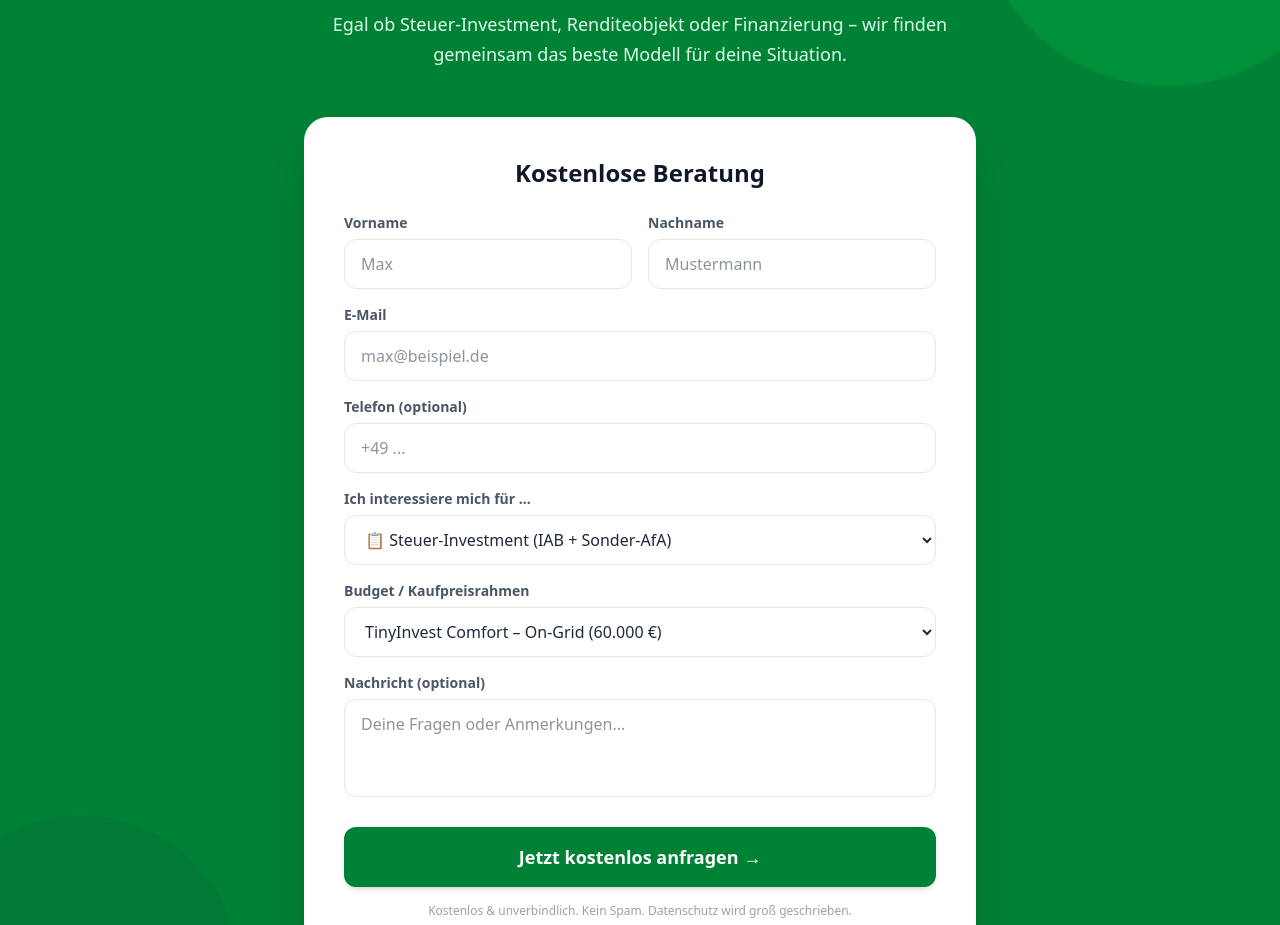
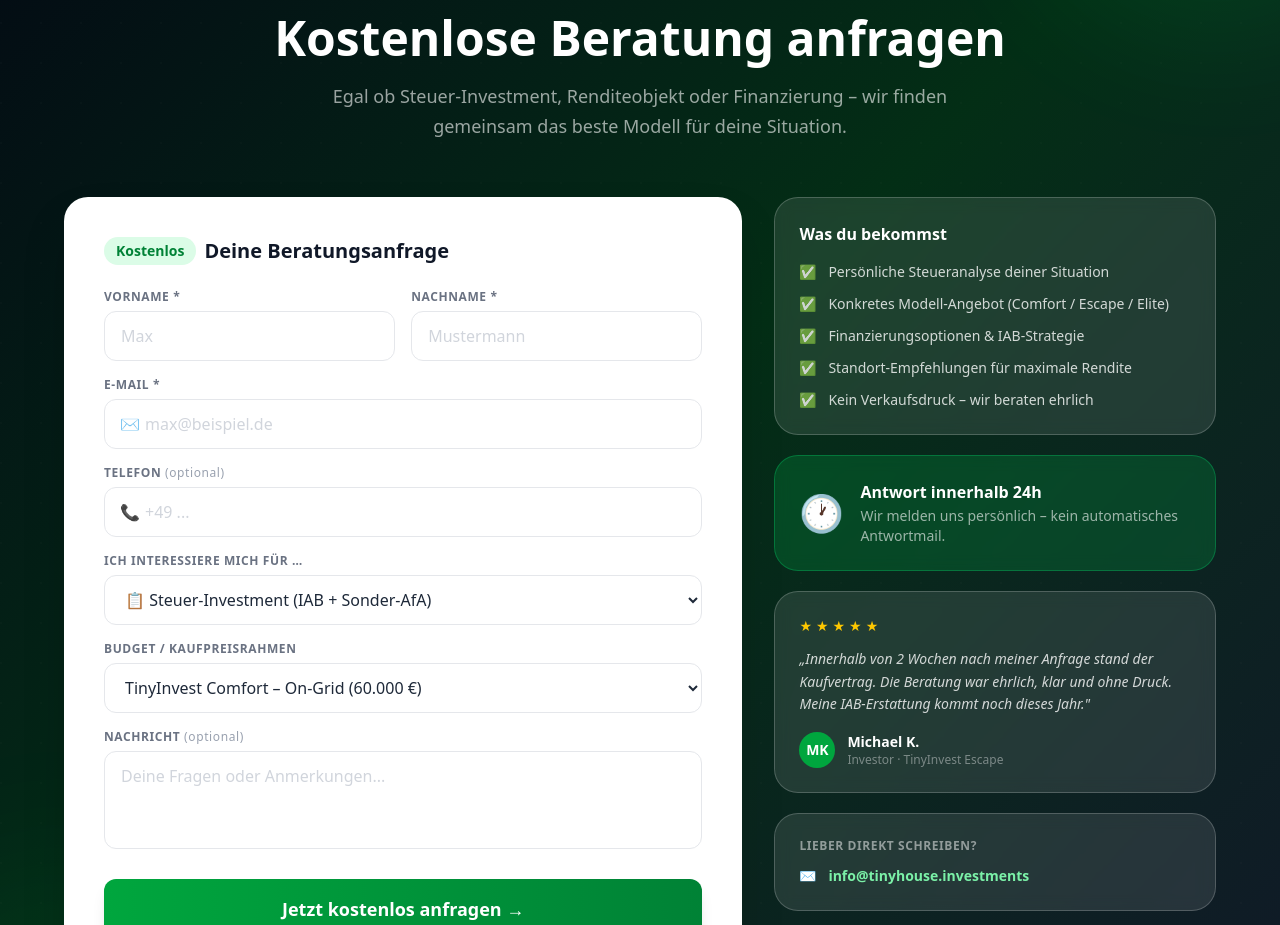
Before and after one commit to H3n0ch/tinyinvest, a Next.js app: page /partner in a window 1280 px wide. Shown: the part 1463-2388 px from the top of the page. Built offline with nearby package versions, Linux system fonts and the light colour scheme.

Commit message:
signup section

```diff
--- a/app/components/Footer.tsx
+++ b/app/components/Footer.tsx
@@ -55,7 +55,7 @@ export default function Footer() {
             <ul className="space-y-2 text-gray-400 text-sm">
               <li className="flex items-center gap-2">
                 <span>📧</span>
-                <a href="mailto:info@tinyinvest.de" className="hover:text-green-400 transition-colors">info@tinyinvest.de</a>
+                <a href="mailto:info@tinyhouse.investments" className="hover:text-green-400 transition-colors">info@tinyhouse.investments</a>
               </li>
               <li className="flex items-center gap-2">
                 <span>📞</span>
--- a/app/components/Kontakt.tsx
+++ b/app/components/Kontakt.tsx
@@ -1,42 +1,91 @@
+"use client";
+import { useState } from "react";
+
 export default function Kontakt() {
+  const [submitted, setSubmitted] = useState(false);
+
   return (
-    <section id="kontakt" className="py-24 bg-green-700 relative overflow-hidden">
-      <div className="absolute -top-20 -right-20 w-96 h-96 bg-green-600 rounded-full opacity-40" />
-      <div className="absolute -bottom-20 -left-20 w-80 h-80 bg-green-800 rounded-full opacity-30" />
+    <section id="kontakt" className="py-24 relative overflow-hidden bg-gradient-to-br from-gray-950 via-green-950 to-gray-900">
+      {/* Dekorative Hintergrund-Elemente */}
+      <div className="absolute inset-0 opacity-10">
+        <div className="absolute top-0 left-0 w-full h-full" style={{backgroundImage: "radial-gradient(circle at 1px 1px, rgba(255,255,255,0.15) 1px, transparent 0)", backgroundSize: "40px 40px"}} />
+      </div>
+      <div className="absolute -top-32 -right-32 w-96 h-96 bg-green-500 rounded-full opacity-10 blur-3xl" />
+      <div className="absolute -bottom-32 -left-32 w-96 h-96 bg-green-700 rounded-full opacity-10 blur-3xl" />
 
-      <div className="relative max-w-4xl mx-auto px-4 sm:px-6 lg:px-8 text-center text-white">
-        <span className="inline-block bg-white/20 text-white text-sm font-semibold px-4 py-2 rounded-full mb-6">
+      <div className="relative max-w-7xl mx-auto px-4 sm:px-6 lg:px-8">
+
+        {/* Social Proof Banner */}
+        <div className="flex justify-center mb-10">
+          <div className="inline-flex items-center gap-2 bg-white/10 border border-white/20 backdrop-blur-sm text-white text-sm font-semibold px-5 py-2.5 rounded-full">
+            <span className="flex h-2.5 w-2.5 relative">
+              <span className="animate-ping absolute inline-flex h-full w-full rounded-full bg-green-400 opacity-75"></span>
+              <span className="relative inline-flex rounded-full h-2.5 w-2.5 bg-green-400"></span>
+            </span>
+            Bereits 47 Investoren haben in den letzten 30 Tagen eine Beratung angefragt
+          </div>
+        </div>
+
+        {/* Headline */}
+        <div className="text-center mb-14">
+          <span className="inline-block bg-green-500/20 border border-green-400/30 text-green-300 text-sm font-semibold px-4 py-2 rounded-full mb-4">
             🚀 Bereit loszulegen?
           </span>
-        <h2 className="text-3xl sm:text-4xl md:text-5xl font-black mb-6">
+          <h2 className="text-3xl sm:text-4xl md:text-5xl font-black text-white mb-5">
             Kostenlose Beratung anfragen
           </h2>
-        <p className="text-green-100 text-lg max-w-2xl mx-auto mb-12 leading-relaxed">
+          <p className="text-white/60 text-lg max-w-2xl mx-auto leading-relaxed">
             Egal ob Steuer-Investment, Renditeobjekt oder Finanzierung – wir finden gemeinsam das beste Modell für deine Situation.
           </p>
+        </div>
 
-        <div className="bg-white rounded-3xl p-8 md:p-10 max-w-2xl mx-auto text-left shadow-2xl">
-          <h3 className="text-2xl font-bold text-gray-900 mb-6 text-center">Kostenlose Beratung</h3>
+        {/* 2-spaltiges Layout */}
+        <div className="grid grid-cols-1 lg:grid-cols-5 gap-8 max-w-6xl mx-auto">
+
+          {/* LINKS: Formular */}
+          <div className="lg:col-span-3">
+            {submitted ? (
+              <div className="bg-white rounded-3xl p-10 shadow-2xl text-center flex flex-col items-center justify-center min-h-[400px]">
+                <div className="text-6xl mb-4">🎉</div>
+                <h3 className="text-2xl font-black text-gray-900 mb-3">Anfrage erhalten!</h3>
+                <p className="text-gray-500 max-w-sm">Wir melden uns persönlich innerhalb von 24 Stunden bei dir. Schau auch in deinen Spam-Ordner.</p>
+              </div>
+            ) : (
+              <div className="bg-white rounded-3xl p-8 md:p-10 shadow-2xl">
+                <h3 className="text-xl font-black text-gray-900 mb-6 flex items-center gap-2">
+                  <span className="bg-green-100 text-green-700 text-sm font-bold px-3 py-1 rounded-full">Kostenlos</span>
+                  Deine Beratungsanfrage
+                </h3>
+
                 <div className="grid grid-cols-1 sm:grid-cols-2 gap-4 mb-4">
                   <div>
-              <label className="block text-sm font-semibold text-gray-600 mb-1.5">Vorname</label>
-              <input type="text" placeholder="Max" className="w-full border border-gray-200 rounded-xl px-4 py-3 text-gray-800 focus:outline-none focus:ring-2 focus:ring-green-500 focus:border-transparent transition-all" />
+                    <label className="block text-xs font-bold text-gray-500 uppercase tracking-wider mb-1.5">Vorname *</label>
+                    <input type="text" placeholder="Max" className="w-full border border-gray-200 rounded-xl px-4 py-3 text-gray-800 focus:outline-none focus:ring-2 focus:ring-green-500 focus:border-transparent transition-all placeholder:text-gray-300" />
                   </div>
                   <div>
-              <label className="block text-sm font-semibold text-gray-600 mb-1.5">Nachname</label>
-              <input type="text" placeholder="Mustermann" className="w-full border border-gray-200 rounded-xl px-4 py-3 text-gray-800 focus:outline-none focus:ring-2 focus:ring-green-500 focus:border-transparent transition-all" />
+                    <label className="block text-xs font-bold text-gray-500 uppercase tracking-wider mb-1.5">Nachname *</label>
+                    <input type="text" placeholder="Mustermann" className="w-full border border-gray-200 rounded-xl px-4 py-3 text-gray-800 focus:outline-none focus:ring-2 focus:ring-green-500 focus:border-transparent transition-all placeholder:text-gray-300" />
                   </div>
                 </div>
+
                 <div className="mb-4">
-            <label className="block text-sm font-semibold text-gray-600 mb-1.5">E-Mail</label>
-            <input type="email" placeholder="max@beispiel.de" className="w-full border border-gray-200 rounded-xl px-4 py-3 text-gray-800 focus:outline-none focus:ring-2 focus:ring-green-500 focus:border-transparent transition-all" />
+                  <label className="block text-xs font-bold text-gray-500 uppercase tracking-wider mb-1.5">E-Mail *</label>
+                  <div className="relative">
+                    <span className="absolute left-4 top-1/2 -translate-y-1/2 text-gray-400">✉️</span>
+                    <input type="email" placeholder="max@beispiel.de" className="w-full border border-gray-200 rounded-xl pl-10 pr-4 py-3 text-gray-800 focus:outline-none focus:ring-2 focus:ring-green-500 focus:border-transparent transition-all placeholder:text-gray-300" />
                   </div>
+                </div>
+
                 <div className="mb-4">
-            <label className="block text-sm font-semibold text-gray-600 mb-1.5">Telefon (optional)</label>
-            <input type="tel" placeholder="+49 ..." className="w-full border border-gray-200 rounded-xl px-4 py-3 text-gray-800 focus:outline-none focus:ring-2 focus:ring-green-500 focus:border-transparent transition-all" />
+                  <label className="block text-xs font-bold text-gray-500 uppercase tracking-wider mb-1.5">Telefon <span className="text-gray-400 font-normal normal-case">(optional)</span></label>
+                  <div className="relative">
+                    <span className="absolute left-4 top-1/2 -translate-y-1/2 text-gray-400">📞</span>
+                    <input type="tel" placeholder="+49 ..." className="w-full border border-gray-200 rounded-xl pl-10 pr-4 py-3 text-gray-800 focus:outline-none focus:ring-2 focus:ring-green-500 focus:border-transparent transition-all placeholder:text-gray-300" />
                   </div>
+                </div>
+
                 <div className="mb-4">
-            <label className="block text-sm font-semibold text-gray-600 mb-1.5">Ich interessiere mich für …</label>
+                  <label className="block text-xs font-bold text-gray-500 uppercase tracking-wider mb-1.5">Ich interessiere mich für …</label>
                   <select className="w-full border border-gray-200 rounded-xl px-4 py-3 text-gray-800 focus:outline-none focus:ring-2 focus:ring-green-500 focus:border-transparent transition-all bg-white">
                     <option>📋 Steuer-Investment (IAB + Sonder-AfA)</option>
                     <option>📈 Rendite-Investment (passives Einkommen)</option>
@@ -45,8 +94,9 @@ export default function Kontakt() {
                     <option>💬 Allgemeine Beratung</option>
                   </select>
                 </div>
+
                 <div className="mb-4">
-            <label className="block text-sm font-semibold text-gray-600 mb-1.5">Budget / Kaufpreisrahmen</label>
+                  <label className="block text-xs font-bold text-gray-500 uppercase tracking-wider mb-1.5">Budget / Kaufpreisrahmen</label>
                   <select className="w-full border border-gray-200 rounded-xl px-4 py-3 text-gray-800 focus:outline-none focus:ring-2 focus:ring-green-500 focus:border-transparent transition-all bg-white">
                     <option>TinyInvest Comfort – On-Grid (60.000 €)</option>
                     <option>TinyInvest Escape – Off-Grid + Clansana (79.000 €)</option>
@@ -54,16 +104,83 @@ export default function Kontakt() {
                     <option>Individuell – bitte beraten</option>
                   </select>
                 </div>
+
                 <div className="mb-6">
-            <label className="block text-sm font-semibold text-gray-600 mb-1.5">Nachricht (optional)</label>
-            <textarea rows={3} placeholder="Deine Fragen oder Anmerkungen..." className="w-full border border-gray-200 rounded-xl px-4 py-3 text-gray-800 focus:outline-none focus:ring-2 focus:ring-green-500 focus:border-transparent transition-all resize-none" />
+                  <label className="block text-xs font-bold text-gray-500 uppercase tracking-wider mb-1.5">Nachricht <span className="text-gray-400 font-normal normal-case">(optional)</span></label>
+                  <textarea rows={3} placeholder="Deine Fragen oder Anmerkungen..." className="w-full border border-gray-200 rounded-xl px-4 py-3 text-gray-800 focus:outline-none focus:ring-2 focus:ring-green-500 focus:border-transparent transition-all resize-none placeholder:text-gray-300" />
                 </div>
-          <button className="w-full bg-green-700 text-white font-bold py-4 rounded-xl text-lg hover:bg-green-800 transition-colors shadow-md">
+
+                <button
+                  onClick={() => setSubmitted(true)}
+                  className="w-full bg-gradient-to-r from-green-600 to-green-700 hover:from-green-700 hover:to-green-800 text-white font-black py-4 rounded-xl text-lg transition-all shadow-lg hover:shadow-green-900/40 hover:-translate-y-0.5 active:translate-y-0"
+                >
                   Jetzt kostenlos anfragen →
                 </button>
-          <p className="text-center text-xs text-gray-400 mt-4">
-            Kostenlos & unverbindlich. Kein Spam. Datenschutz wird groß geschrieben.
+
+                <p className="text-center text-xs text-gray-400 mt-4 flex items-center justify-center gap-1.5">
+                  <span>🔒</span> Kostenlos & unverbindlich. Kein Spam. Datenschutz wird groß geschrieben.
                 </p>
+              </div>
+            )}
+          </div>
+
+          {/* RECHTS: Trust-Sidebar */}
+          <div className="lg:col-span-2 flex flex-col gap-5">
+
+            {/* Was du bekommst */}
+            <div className="bg-white/10 backdrop-blur-sm border border-white/20 rounded-3xl p-6">
+              <h4 className="text-white font-black text-base mb-4">Was du bekommst</h4>
+              <ul className="space-y-3">
+                {[
+                  { icon: "✅", text: "Persönliche Steueranalyse deiner Situation" },
+                  { icon: "✅", text: "Konkretes Modell-Angebot (Comfort / Escape / Elite)" },
+                  { icon: "✅", text: "Finanzierungsoptionen & IAB-Strategie" },
+                  { icon: "✅", text: "Standort-Empfehlungen für maximale Rendite" },
+                  { icon: "✅", text: "Kein Verkaufsdruck – wir beraten ehrlich" },
+                ].map((item, i) => (
+                  <li key={i} className="flex items-start gap-3 text-sm text-white/80">
+                    <span className="flex-shrink-0">{item.icon}</span>
+                    <span>{item.text}</span>
+                  </li>
+                ))}
+              </ul>
+            </div>
+
+            {/* Antwort in 24h */}
+            <div className="bg-green-500/20 border border-green-400/30 backdrop-blur-sm rounded-3xl p-6 flex items-center gap-4">
+              <div className="text-4xl flex-shrink-0">🕐</div>
+              <div>
+                <p className="text-white font-black text-base">Antwort innerhalb 24h</p>
+                <p className="text-white/60 text-sm mt-0.5">Wir melden uns persönlich – kein automatisches Antwortmail.</p>
+              </div>
+            </div>
+
+            {/* Mini-Testimonial */}
+            <div className="bg-white/10 backdrop-blur-sm border border-white/20 rounded-3xl p-6">
+              <div className="flex gap-1 mb-3">
+                {[...Array(5)].map((_, i) => <span key={i} className="text-yellow-400 text-sm">★</span>)}
+              </div>
+              <p className="text-white/80 text-sm leading-relaxed italic">
+                „Innerhalb von 2 Wochen nach meiner Anfrage stand der Kaufvertrag. Die Beratung war ehrlich, klar und ohne Druck. Meine IAB-Erstattung kommt noch dieses Jahr."
+              </p>
+              <div className="flex items-center gap-3 mt-4">
+                <div className="w-9 h-9 rounded-full bg-green-600 flex items-center justify-center text-white font-bold text-sm">MK</div>
+                <div>
+                  <p className="text-white font-semibold text-sm">Michael K.</p>
+                  <p className="text-white/40 text-xs">Investor · TinyInvest Escape</p>
+                </div>
+              </div>
+            </div>
+
+            {/* Direktkontakt */}
+            <div className="bg-white/10 backdrop-blur-sm border border-white/20 rounded-3xl p-6">
+              <p className="text-white/50 text-xs uppercase tracking-wider font-semibold mb-3">Lieber direkt schreiben?</p>
+              <a href="mailto:info@tinyinvest.de" className="flex items-center gap-3 text-green-300 hover:text-green-200 transition-colors font-semibold text-sm">
+                <span>✉️</span> info@tinyhouse.investments
+              </a>
+            </div>
+
+          </div>
         </div>
       </div>
     </section>
--- a/app/components/SteuerSection.tsx
+++ b/app/components/SteuerSection.tsx
@@ -1,14 +1,9 @@
-import Image from "next/image";
 import { steuerCards, vergleichRows } from "./data";
 import SteuerRechner from "./SteuerRechner";
 
 export default function SteuerSection() {
   return (
-    <section id="steuer" className="relative py-24 overflow-hidden">
-      <div className="absolute inset-0">
-        <Image src="/images/outside/green.webp" alt="Tiny House Steuervorteile" fill className="object-cover" />
-        <div className="absolute inset-0 bg-black/70" />
-      </div>
+    <section id="steuer" className="relative py-24 overflow-hidden bg-gradient-to-br from-gray-950 via-green-950 to-gray-900">
 
       <div className="relative max-w-7xl mx-auto px-4 sm:px-6 lg:px-8">
         <div className="text-center mb-16">
--- a/app/components/WinWinWin.tsx
+++ b/app/components/WinWinWin.tsx
@@ -1,4 +1,3 @@
-import Image from "next/image";
 import { winWinModel } from "./data";
 import RenditeRechner from "./RenditeRechner";
 
@@ -86,13 +85,9 @@ export default function WinWinWin() {
           </div>
         </div>
 
-        {/* Rendite Rechner mit Bild-Hintergrund */}
-        <div className="mt-16 relative rounded-3xl overflow-hidden">
-          <div className="absolute inset-0">
-            <Image src="/images/675538093.jpg" alt="Rendite Hintergrund" fill className="object-cover" />
-            <div className="absolute inset-0 bg-black/65" />
-          </div>
-          <div className="relative py-16 px-4">
+        {/* Rendite Rechner mit Gradient-Hintergrund */}
+        <div className="mt-16 rounded-3xl overflow-hidden bg-gradient-to-br from-gray-950 via-green-950 to-gray-900">
+          <div className="py-16 px-4">
             <div className="text-center mb-10">
               <h3 className="text-2xl font-black text-white mb-3">Dein persönlicher Rendite-Rechner</h3>
               <p className="text-white/60">Berechne deinen monatlichen Cashflow und deine effektive Rendite.</p>
```
Lines whose indentation alone changed are shown as unchanged.
